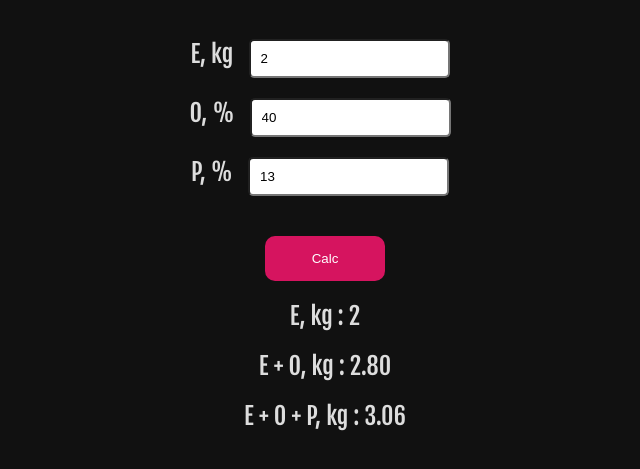
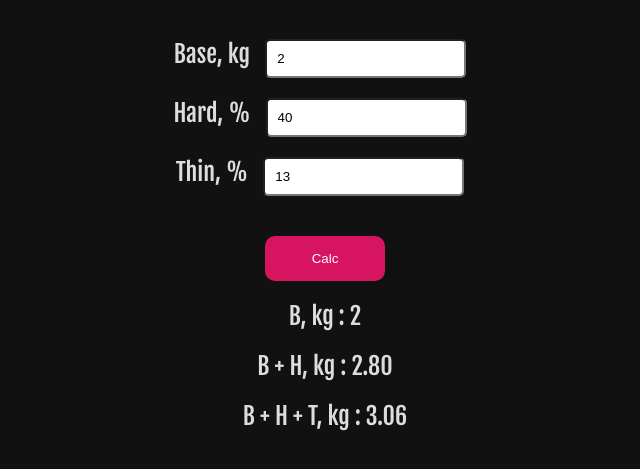
Before and after one commit to ctznfive/wbcomputing, a plain HTML site: page index.html in a window 1280 px wide. Both pictures are taken after a click on the button "Calc". Shown: the part 95-564 px from the top of the page, without its empty margins (315-955 px from the left). Drawn offline with Linux system fonts and the light colour scheme.

Commit message:
Update UI

```diff
--- a/index.html
+++ b/index.html
@@ -14,15 +14,15 @@
     </div>
     <div class="main">
         <div class="e">
-            <label>E, kg</label>
+            <label>Base, kg</label>
             <input type="number" step="0.01" id="eNum" value="2">
         </div>
         <div class="o">
-            <label>O, %</label>
+            <label>Hard, %</label>
             <input type="number" step="0.01" id="oNum" value="40">
         </div>
         <div class="p">
-            <label>P, %</label>
+            <label>Thin, %</label>
             <input type="number" step="0.01" id="pNum" value="13">
         </div>
         <div class="result">
--- a/js-file.js
+++ b/js-file.js
@@ -8,9 +8,9 @@ function getValue() {
     let eRes = document.getElementById('eRes');
     let eoRes = document.getElementById('eoRes');
     let eopRes = document.getElementById('eopRes');
-    eRes.textContent = 'E, kg : ' + eNum;
-    eoRes.textContent = 'E + O, kg : ' + eo.toFixed(2);
-    eopRes.textContent = 'E + O + P, kg : ' + eop.toFixed(2);
+    eRes.textContent = 'B, kg : ' + eNum;
+    eoRes.textContent = 'B + H, kg : ' + eo.toFixed(2);
+    eopRes.textContent = 'B + H + T, kg : ' + eop.toFixed(2);
 }
 
 let calc = document.getElementById('calc');
```
